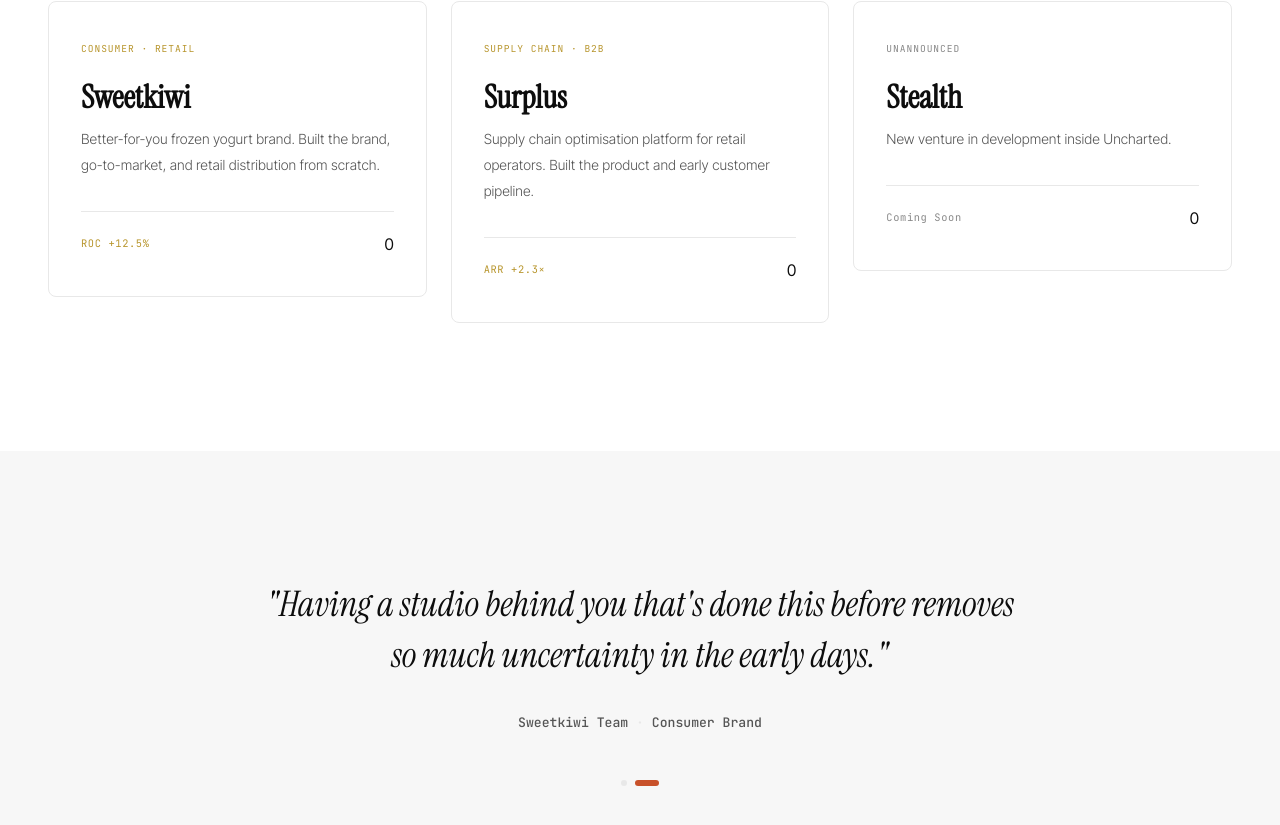
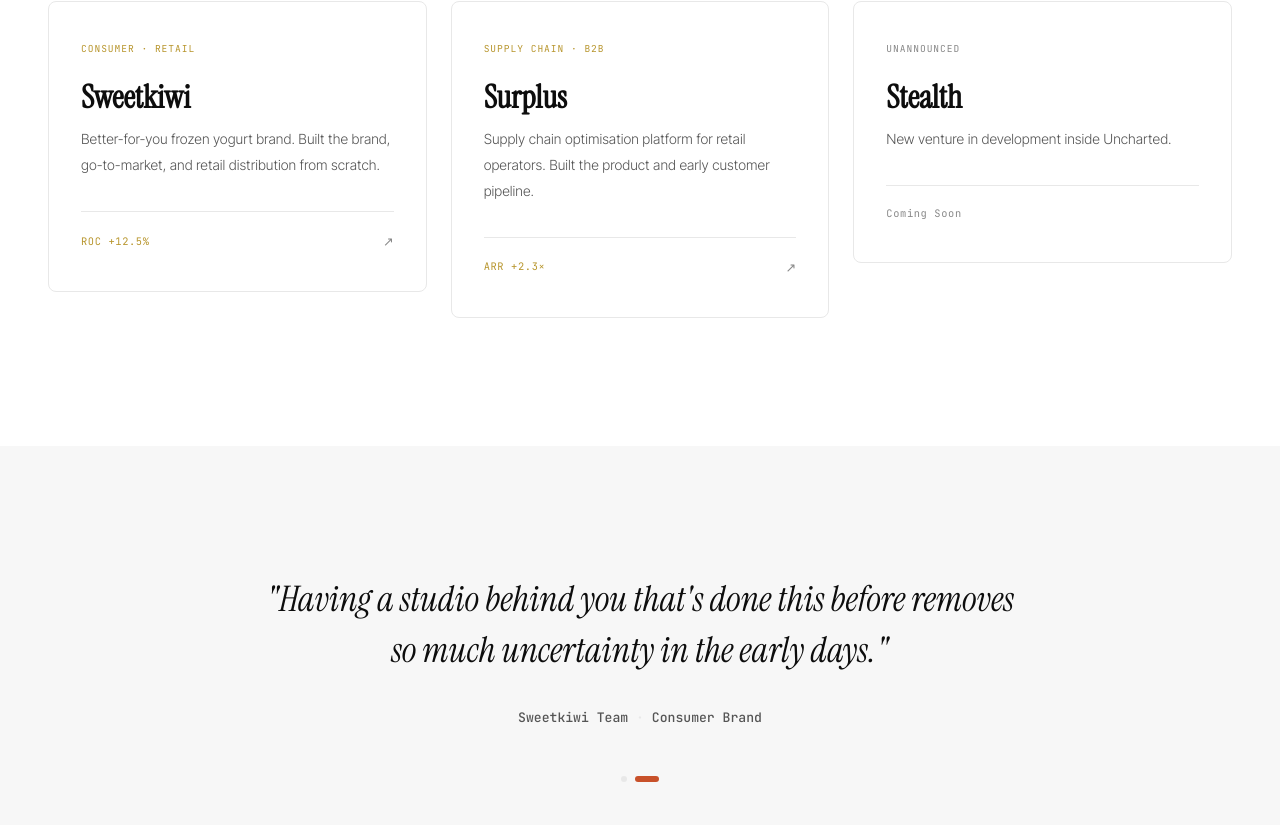
Before and after one commit to roothold/uncharted, a React (Vite) app: page / in a window 1280 px wide. Shown: the part 1712-2537 px from the top of the page. Built offline with nearby package versions, Linux system fonts and the light colour scheme.

Commit message:
Add files via upload

```diff
--- a/src/App.jsx
+++ b/src/App.jsx
@@ -231,7 +231,7 @@
                     <p style={{ fontFamily:"'Inter Tight', sans-serif", fontWeight:300, fontSize:"0.87rem", lineHeight:1.85, color:C.inkMid, marginBottom:"2rem" }}>{v.desc}</p>
                     <div style={{ display:"flex", justifyContent:"space-between", alignItems:"center", paddingTop:"1.25rem", borderTop:`1px solid ${C.border}` }}>
                       <span style={{ fontFamily:"'JetBrains Mono',monospace", fontSize:"0.65rem", color: v.url ? C.gold : C.inkSoft, letterSpacing:"0.06em" }}>{v.metric}</span>
-                      {v.url & <span style={{ fontSize:"0.8rem", color:C.inkSoft }}>↗</span>}
+                      {v.url && <span style={{ fontSize:"0.8rem", color:C.inkSoft }}>↗</span>}
                     </div>
                   </div>
                 </El>
```
